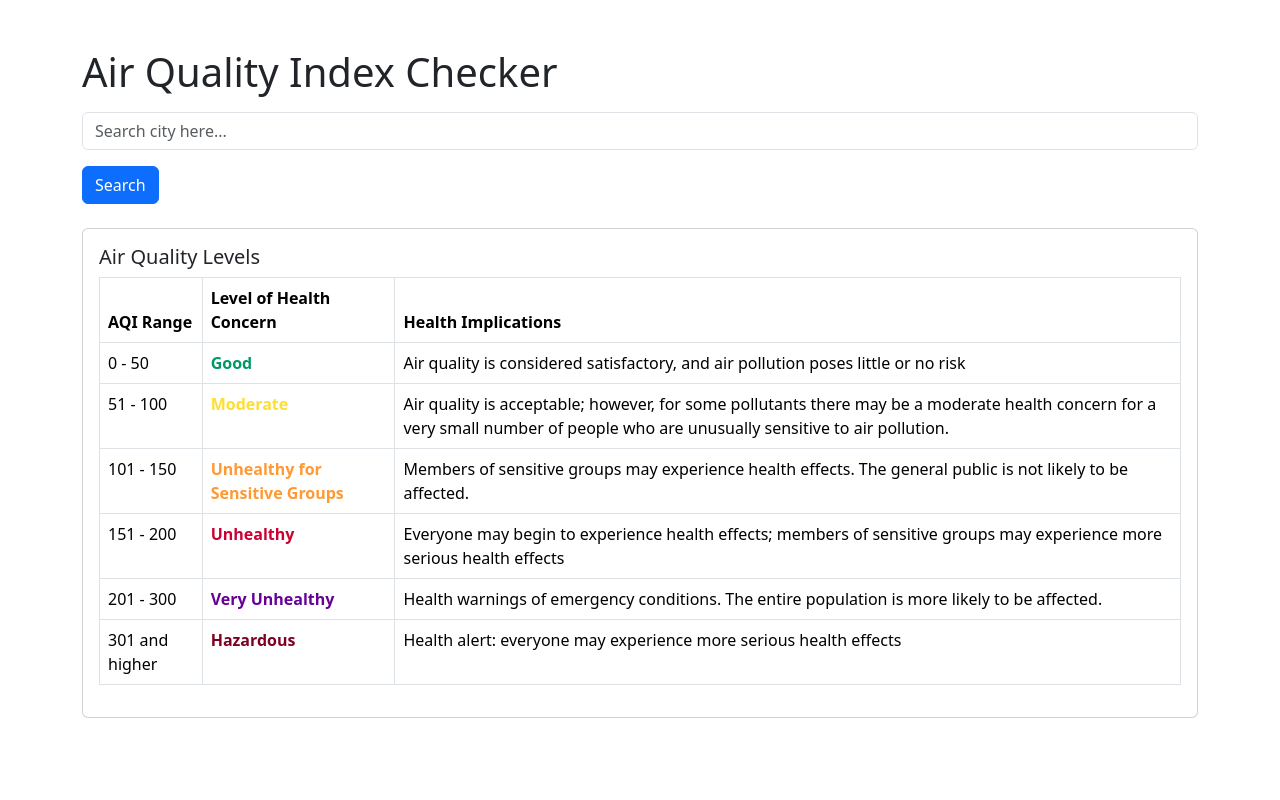
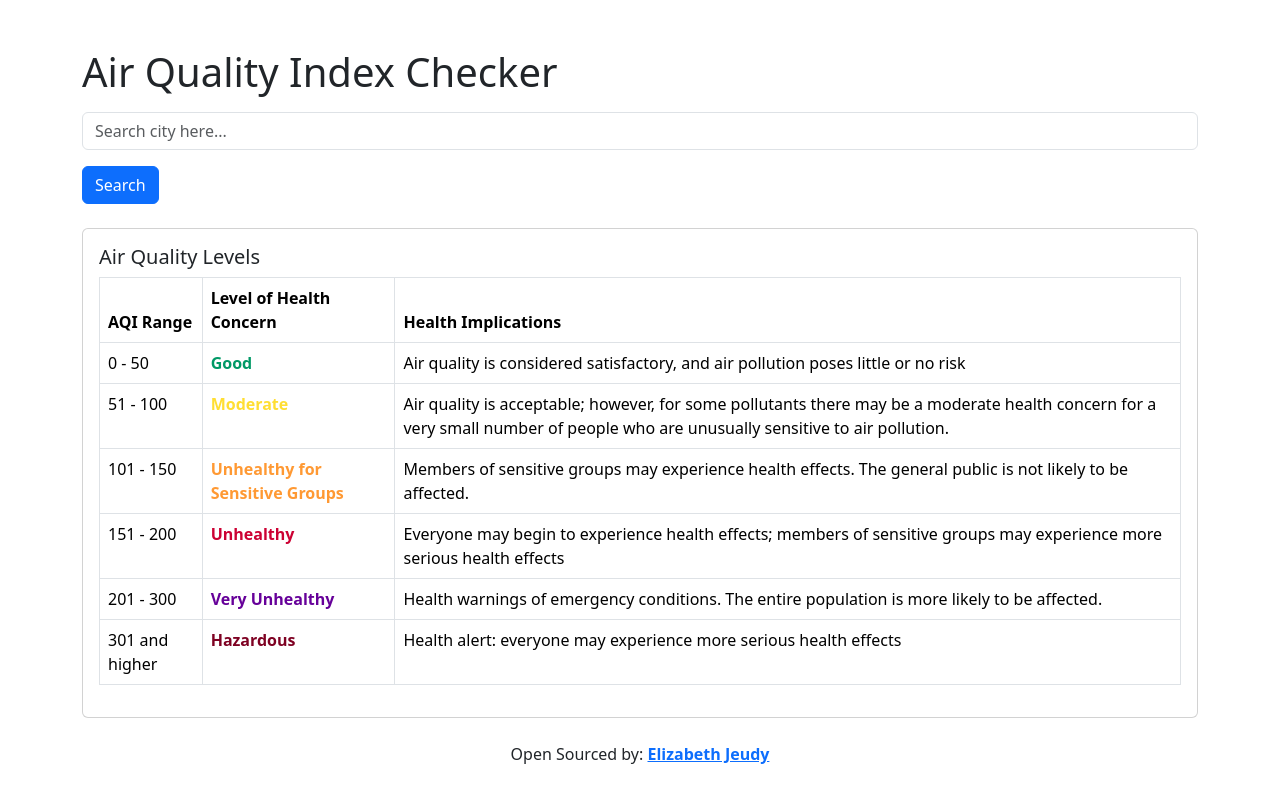
Before and after one commit to elizabethJeudy/air-quality-checker, a React (Create React App) app: page / in a window 1280 px wide. Built offline with nearby package versions, Linux system fonts and the light colour scheme.

Commit message:
added open source link

```diff
--- a/src/App.css
+++ b/src/App.css
@@ -23,3 +23,7 @@
 .card-container .card:last-child {
   margin-right: 0;
 }
+
+footer {
+  text-align: center;
+}
--- a/src/App.js
+++ b/src/App.js
@@ -91,6 +91,18 @@ function App() {
 				</div>
 			)}
 			<AirQualityLevels />
+			<footer>
+				<p>
+					Open Sourced by:{" "}
+					<a
+						href="https://github.com/elizabethJeudy/air-quality-checker"
+						target="_blank"
+						rel="noreferrer"
+					>
+						<strong>Elizabeth Jeudy</strong>
+					</a>
+				</p>
+			</footer>
 		</div>
 	);
 }
```
